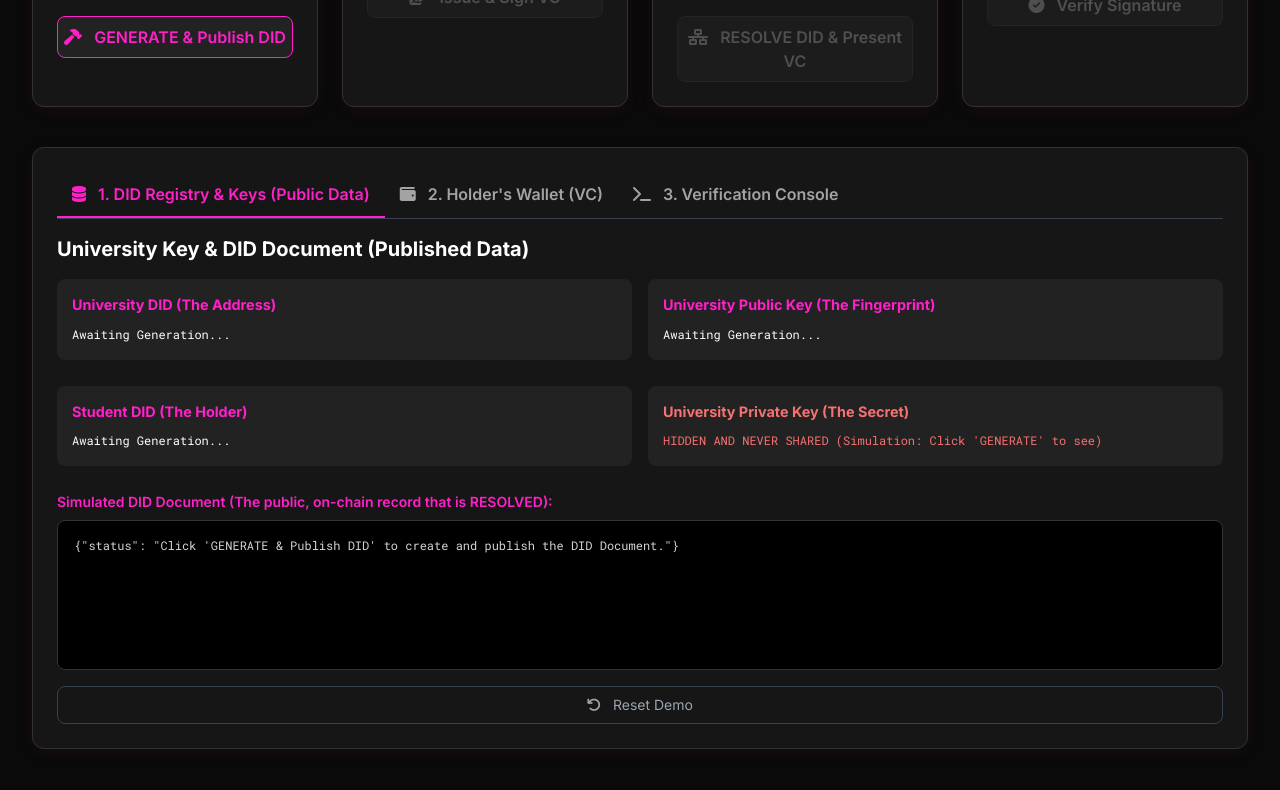
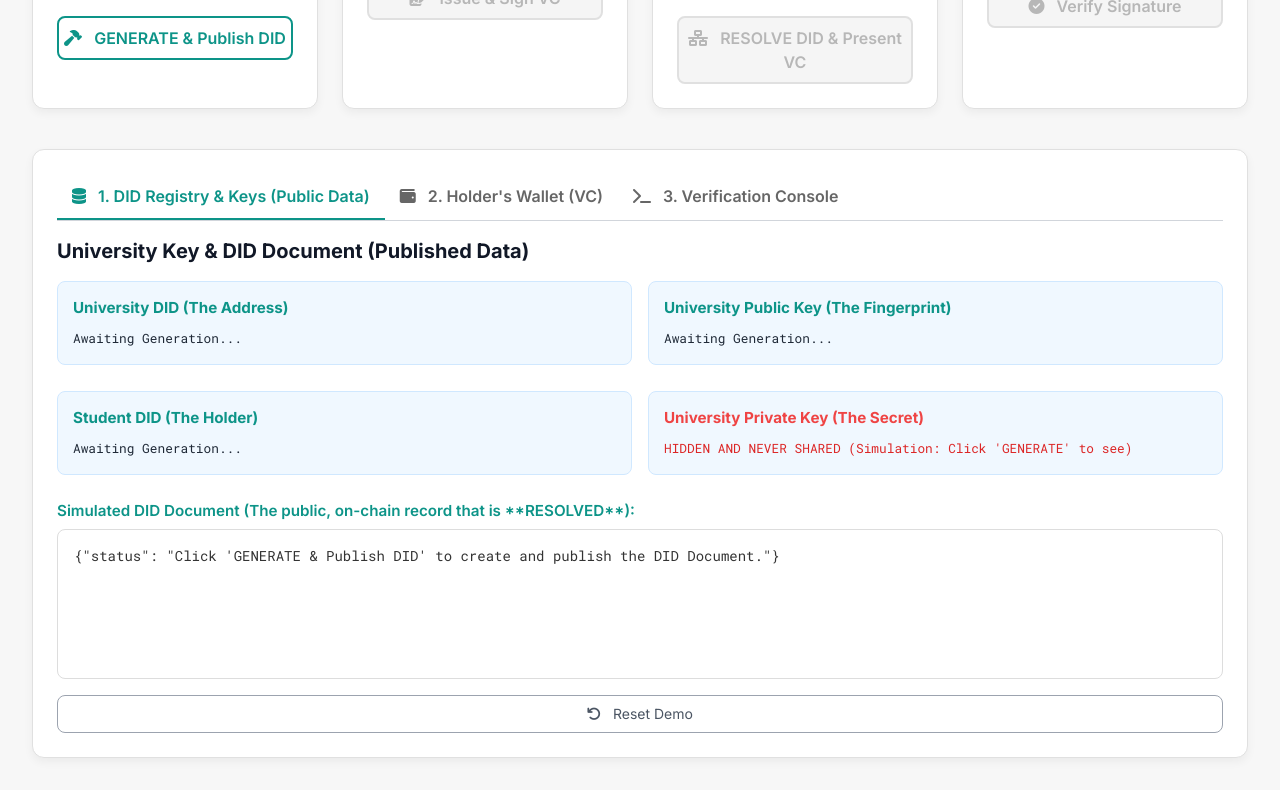
Before and after one commit to RaghadAlhulwah/Decentralised-Identification-DID-demo, a plain HTML site: page DIDdemo.html in a window 1280 px wide. Shown: the part 321-1111 px from the top of the page. Drawn offline with nearby package versions, Linux system fonts and the light colour scheme.

Commit message:
Enhance readability and update theme styles
Updated the styling and text for improved readability and light theme support.

```diff
--- a/DIDdemo.html
+++ b/DIDdemo.html
@@ -3,72 +3,164 @@
 <head>
     <meta charset="UTF-8">
     <meta name="viewport" content="width=device-width, initial-scale=1.0">
-    <title>DID & VC Trust Flow - Enhanced for Clarity and Readability</title>
+    <title>DID & VC Trust Flow - Enhanced Readability (Light Theme)</title>
     <script src="https://cdn.tailwindcss.com"></script>
     <link rel="preconnect" href="https://fonts.googleapis.com">
     <link rel="preconnect" href="https://fonts.gstatic.com" crossorigin>
-    <link href="https://fonts.googleapis.com/css2?family=Inter:wght@400;600;700&family=Roboto+Mono:wght=400;700&display=swap" rel="stylesheet">
+    <link href="https://fonts.googleapis.com/css2?family=Inter:wght@400;600;700&family=Roboto+Mono:wght@400;700&display=swap" rel="stylesheet">
     <link rel="stylesheet" href="https://cdnjs.cloudflare.com/ajax/libs/font-awesome/6.5.1/css/all.min.css">
     <style>
-        /* Styles remain similar for visual appeal and function */
-        body { font-family: 'Inter', sans-serif; background-color: #0a0a0a; color: #d4d4d4; }
-        .accent-color { color: #ff20c9; }
-        .card { background-color: #161616; border: 1px solid #333; box-shadow: 0 4px 15px rgba(255, 32, 201, 0.05); }
-        .button-style { transition: all 0.15s ease-in-out; background-color: #222; border: 1px solid #ff20c9; color: #ff20c9; }
-        .button-style:hover:not(:disabled) { background-color: #ff20c9; color: #161616; box-shadow: 0 0 20px rgba(255, 32, 201, 0.5); transform: translateY(-2px); }
-        .button-style:disabled { opacity: 0.5; cursor: not-allowed; background-color: #222; border-color: #333; color: #888; }
-        .console-log { min-height: 150px; max-height: 300px; overflow-y: scroll; background-color: #000; border: 1px solid #333; font-family: 'Roboto Mono', monospace; font-size: 0.8rem; }
-        .status-success { color: #34d399; }
-        .status-error { color: #f87171; }
-        .status-highlight { color: #ffeb3b; }
-        .step-completed { background-color: rgba(255, 32, 201, 0.1); border-left: 4px solid #ff20c9; }
-        .jwt-header { color: #06b6d4; } /* Cyan */
-        .jwt-payload { color: #facc15; } /* Yellow */
-        .jwt-signature { color: #ef4444; } /* Red */
-        .tab-button.active { color: #ff20c9; border-bottom-color: #ff20c9; }
-        .tab-button { padding: 10px 15px; cursor: pointer; border-bottom: 2px solid transparent; font-weight: 600; color: #a3a3a3; transition: color 0.2s, border-color 0.2s; }
-        .key-box { background-color: #222; padding: 15px; border-radius: 8px; margin-bottom: 10px; }
-        .key-label { font-size: 0.9rem; font-weight: 700; margin-bottom: 5px; }
-        .key-value { font-family: 'Roboto Mono', monospace; font-size: 0.75rem; color: #d4d4d4; word-break: break-all; }
-        .private-key-warning { color: #f87171; font-weight: 700; }
+        /* ================================================= */
+        /* === 1. GENERAL LAYOUT & FONT SIZES (Enhanced) === */
+        /* ================================================= */
+        body {
+            font-family: 'Inter', sans-serif;
+            background-color: #f7f7f7; /* Light Background */
+            color: #1a1a1a; /* Dark Text */
+            line-height: 1.6;
+        }
+        .container {
+            min-height: 100vh;
+        }
+        .accent-color {
+            color: #0d9488; /* Teal/Cyan accent for high visibility */
+        }
+        .card {
+            background-color: #ffffff; /* White Card Background */
+            border: 1px solid #e0e0e0; /* Light Border */
+            box-shadow: 0 4px 10px rgba(0, 0, 0, 0.05);
+        }
+
+        /* Typography adjustments */
+        h1 { font-size: 3rem; color: #1a1a1a; } /* Main title is larger */
+        h2 { font-size: 1.6rem; font-weight: 700; } /* Step titles are clear */
+        p.text-sm { font-size: 0.95rem; } /* Description text is slightly larger */
+
+        /* ================================================= */
+        /* === 2. BUTTONS & INTERACTIVE ELEMENTS (Accent) === */
+        /* ================================================= */
+        .button-style {
+            transition: all 0.15s ease-in-out;
+            background-color: #fff;
+            border: 2px solid #0d9488; /* Teal border */
+            color: #0d9488;
+            font-weight: 600;
+        }
+        .button-style:hover:not(:disabled) {
+            background-color: #0d9488;
+            color: #fff;
+            box-shadow: 0 0 15px rgba(13, 148, 136, 0.4);
+            transform: translateY(-1px);
+        }
+        .button-style:disabled {
+            opacity: 0.6;
+            cursor: not-allowed;
+            background-color: #f0f0f0;
+            border-color: #ccc;
+            color: #888;
+        }
+        .step-completed {
+            background-color: rgba(13, 148, 136, 0.1); /* Light teal background */
+            border-left: 5px solid #0d9488;
+        }
+
+        /* ================================================= */
+        /* === 3. CONSOLE & CODE DISPLAY (High Contrast) === */
+        /* ================================================= */
+        .console-log {
+            min-height: 150px;
+            max-height: 300px;
+            overflow-y: scroll;
+            background-color: #fff; /* White console background */
+            border: 1px solid #ddd;
+            font-family: 'Roboto Mono', monospace;
+            font-size: 0.9rem; /* Increased console font size */
+            color: #333; /* Darker console text */
+        }
+        .status-success { color: #10b981; } /* Emerald Green */
+        .status-error { color: #ef4444; } /* Red */
+        .status-highlight { color: #f59e0b; } /* Amber Yellow */
+
+        /* Key Display Boxes */
+        .key-box {
+            background-color: #f0f8ff; /* Very light blue/cyan for key boxes */
+            padding: 15px;
+            border-radius: 8px;
+            border: 1px solid #d0e8ff;
+            margin-bottom: 10px;
+        }
+        .key-label {
+            font-size: 0.95rem;
+            font-weight: 700;
+            margin-bottom: 5px;
+        }
+        .key-value {
+            font-family: 'Roboto Mono', monospace;
+            font-size: 0.8rem; /* Slightly increased key value size */
+            color: #333;
+            word-break: break-all;
+        }
+        .private-key-warning {
+            color: #ef4444;
+            font-weight: 700;
+        }
+
+        /* JWT Highlighting */
+        .jwt-header { color: #0891b2; } /* Cyan */
+        .jwt-payload { color: #d97706; } /* Orange */
+        .jwt-signature { color: #dc2626; } /* Strong Red */
+
+        /* Tabs Styling */
+        .tab-button {
+            padding: 10px 15px;
+            cursor: pointer;
+            border-bottom: 2px solid transparent;
+            font-weight: 600;
+            color: #666;
+            transition: color 0.2s, border-color 0.2s;
+        }
+        .tab-button.active {
+            color: #0d9488;
+            border-bottom-color: #0d9488;
+        }
     </style>
 </head>
 <body class="p-8">
 
     <div class="container mx-auto max-w-7xl">
         <header class="text-center mb-10">
-            <h1 class="text-5xl font-extrabold text-white">
+            <h1 class="text-5xl font-extrabold text-gray-900">
                 Enhanced DID & VC Trust Flow 🎓
             </h1>
-            <p class="text-xl mt-2 text-gray-400">Deep dive into DID Generate, Publish, Resolve, and VC Verification.</p>
+            <p class="text-xl mt-2 text-gray-600">Deep dive into DID Generate, Publish, Resolve, and VC Verification.</p>
         </header>
 
 
         <div class="grid grid-cols-1 md:grid-cols-4 gap-6 mb-10">
             <div id="step-1" class="card p-6 rounded-xl transition-all">
                 <h2 class="text-2xl font-bold accent-color mb-4">1. DID GENERATE & Publish</h2>
-                <p class="mb-4 text-sm text-gray-400">The University creates keys and publishes its DID Document to the Registry.</p>
+                <p class="mb-4 text-sm text-gray-600">The University creates keys and publishes its DID Document to the Registry.</p>
                 <button id="btn-create-dids" onclick="handleGenerateDidAndPublish()" class="button-style w-full py-2 rounded-lg font-semibold">
                     <i class="fas fa-hammer mr-2"></i> GENERATE & Publish DID
                 </button>
             </div>
             <div id="step-2" class="card p-6 rounded-xl transition-all">
                 <h2 class="2xl font-bold accent-color mb-4">2. VC Issue & Sign</h2>
-                <p class="mb-4 text-sm text-gray-400">The University signs the data using its Private Key to create a VC (Digital Diploma).</p>
+                <p class="mb-4 text-sm text-gray-600">The University signs the data using its Private Key to create a VC (Digital Diploma).</p>
                 <button id="btn-issue-vc" onclick="handleIssueAndSignVC()" class="button-style w-full py-2 rounded-lg font-semibold" disabled>
                     <i class="fas fa-file-signature mr-2"></i> Issue & Sign VC
                 </button>
             </div>
             <div id="step-3" class="card p-6 rounded-xl transition-all">
                 <h2 class="text-2xl font-bold accent-color mb-4">3. VC Present & DID RESOLVE</h2>
-                <p class="mb-4 text-sm text-gray-400">The Student shares the VC. The Verifier (Job Site) starts DID Resolution.</p>
+                <p class="mb-4 text-sm text-gray-600">The Student shares the VC. The Verifier (Job Site) starts DID Resolution.</p>
                 <button id="btn-resolve-did" onclick="handleResolveDidAndPresentVC()" class="button-style w-full py-2 rounded-lg font-semibold" disabled>
                     <i class="fas fa-network-wired mr-2"></i> RESOLVE DID & Present VC
                 </button>
             </div>
             <div id="step-4" class="card p-6 rounded-xl transition-all">
                 <h2 class="text-2xl font-bold accent-color mb-4">4. VC Verify</h2>
-                <p class="mb-4 text-sm text-gray-400">The Verifier checks the VC Signature against the Public Key from the DID Document.</p>
+                <p class="mb-4 text-sm text-gray-600">The Verifier checks the VC Signature against the Public Key from the DID Document.</p>
                 <button id="btn-verify-vc" onclick="handleVerifyVC()" class="button-style w-full py-2 rounded-lg font-semibold" disabled>
                     <i class="fas fa-check-circle mr-2"></i> Verify Signature
                 </button>
@@ -76,7 +168,7 @@
         </div>
 
         <div class="card p-6 rounded-xl">
-            <div class="flex border-b border-gray-700">
+            <div class="flex border-b border-gray-300">
                 <div id="tab-btn-registry" class="tab-button active" onclick="showTab('registry')">
                     <i class="fas fa-database mr-2"></i> 1. DID Registry & Keys (Public Data)
                 </div>
@@ -89,51 +181,51 @@
             </div>
 
             <div id="tab-registry" class="tab-content block">
-                <h3 class="text-xl font-bold text-white mt-4 mb-4">University Key & DID Document (Published Data)</h3>
+                <h3 class="text-xl font-bold text-gray-900 mt-4 mb-4">University Key & DID Document (Published Data)</h3>
 
                 <div id="key-generation-container" class="grid grid-cols-2 gap-4 mb-4">
                     <div class="key-box">
                         <p class="key-label accent-color">University DID (The Address)</p>
-                        <code id="issuer-did" class="key-value text-white">Awaiting Generation...</code>
+                        <code id="issuer-did" class="key-value text-gray-800">Awaiting Generation...</code>
                     </div>
                     <div class="key-box">
                         <p class="key-label accent-color">University Public Key (The Fingerprint)</p>
-                        <code id="issuer-public-key" class="key-value text-white">Awaiting Generation...</code>
+                        <code id="issuer-public-key" class="key-value text-gray-800">Awaiting Generation...</code>
                     </div>
                     <div class="key-box">
                         <p class="key-label accent-color">Student DID (The Holder)</p>
-                        <code id="holder-did" class="key-value text-white">Awaiting Generation...</code>
+                        <code id="holder-did" class="key-value text-gray-800">Awaiting Generation...</code>
                     </div>
                     <div class="key-box">
                         <p class="key-label accent-color private-key-warning">University Private Key (The Secret)</p>
-                        <code id="issuer-private-key" class="key-value text-red-400">HIDDEN AND NEVER SHARED (Simulation: Click 'GENERATE' to see)</code>
+                        <code id="issuer-private-key" class="key-value text-red-600">HIDDEN AND NEVER SHARED (Simulation: Click 'GENERATE' to see)</code>
                     </div>
                 </div>
 
-                <p class="text-sm font-semibold accent-color mb-2">Simulated DID Document (The public, on-chain record that is RESOLVED):</p>
-                <pre id="issuer-did-doc" class="console-log p-4 rounded-lg text-xs">
+                <p class="text-sm font-semibold accent-color mb-2">Simulated DID Document (The public, on-chain record that is **RESOLVED**):</p>
+                <pre id="issuer-did-doc" class="console-log p-4 rounded-lg text-sm">
 {
     "status": "Click 'GENERATE & Publish DID' to create and publish the DID Document."
 }</pre>
             </div>
 
             <div id="tab-wallet" class="tab-content hidden">
-                <h3 class="text-xl font-bold text-white mt-4 mb-4">Holder's Wallet: Verifiable Credential</h3>
+                <h3 class="text-xl font-bold text-gray-900 mt-4 mb-4">Holder's Wallet: Verifiable Credential</h3>
                 <p class="text-sm font-semibold accent-color mb-2">VC (Digital Diploma) - Stored in JWT format:</p>
-                <div id="holder-vc-display" class="text-xs break-all text-gray-300 font-mono card p-4">Awaiting Credential Issuance...</div>
+                <div id="holder-vc-display" class="text-sm break-all text-gray-700 font-mono card p-4 border border-gray-300">Awaiting Credential Issuance...</div>
 
                 <p class="text-sm font-semibold accent-color mt-6 mb-2">VC Payload (The Data Inside):</p>
-                <pre id="vc-payload-display" class="console-log p-4 rounded-lg text-xs">Awaiting Payload...</pre>
+                <pre id="vc-payload-display" class="console-log p-4 rounded-lg text-sm">Awaiting Payload...</pre>
             </div>
 
             <div id="tab-console" class="tab-content hidden">
-                <h3 class="text-xl font-bold text-white mt-4 mb-4">Verification Console (<span class="text-gray-400">Job Site View</span>)</h3>
+                <h3 class="text-xl font-bold text-gray-900 mt-4 mb-4">Verification Console (<span class="text-gray-500">Job Site View</span>)</h3>
                 <div id="console" class="console-log p-4 rounded-lg text-sm">
                     <p class="text-gray-500">Welcome to the Demo. Click "GENERATE & Publish DID" to start the flow.</p>
                 </div>
             </div>
 
-            <button onclick="resetDemo()" class="w-full mt-4 py-2 rounded-lg text-sm text-gray-400 border border-gray-700 hover:bg-gray-700 transition">
+            <button onclick="resetDemo()" class="w-full mt-4 py-2 rounded-lg text-sm text-gray-600 border border-gray-400 hover:bg-gray-100 transition">
                 <i class="fas fa-undo mr-2"></i> Reset Demo
             </button>
         </div>
@@ -145,31 +237,37 @@
         //           I. DATA & STATE MANAGEMENT
         // ===============================================
 
+        // تجميع كل المتغيرات في كائن واحد (state) لسهولة الإدارة
         let state = {
             issuerDID: null,
             holderDID: null,
             issuerPublicKey: null,
             issuerPrivateKey: null,
             holderVC: null, // JWT string
-            resolvedPublicKey: null,
+            resolvedPublicKey: null, // المفتاح العام الذي يحصل عليه المدقق عبر Resolution
         };
 
         // ===============================================
         //          II. CRYPTOGRAPHIC UTILITIES
         // ===============================================
 
-
+        // دالة مساعدة لإنشاء معرفات عشوائية قصيرة (محاكاة DID)
         const generateSimpleId = (prefix) => `${prefix}:example:${Math.random().toString(36).substring(2, 12)}...`;
 
-
+        // دالة مساعدة لإنشاء مفتاح عشوائي طويل (محاكاة Key)
         const generateSimpleKey = () => Math.random().toString(36).substring(2, 15) + Math.random().toString(36).substring(2, 15) + '...';
 
-
+        // Base64Url Encode (تشفير آمن للعناوين)
         const base64UrlEncode = (str) => {
             return btoa(str).replace(/\+/g, '-').replace(/\//g, '_').replace(/=/g, '');
         };
 
-
+        /**
+         * محاكاة توقيع الشهادة (VC) باستخدام مفتاح المُصدر الخاص.
+         * تم تعديل حمولة البيانات هنا لتعكس طلب المستخدم (بنت IT لم تتخرج).
+         * @param {string} privateKey - المفتاح الخاص للجامعة.
+         * @returns {{jwt: string, payload: object}} الـ VC الموقعة وحمولة البيانات.
+         */
         const signCredential = (privateKey) => {
             const header = { alg: 'ES256K', typ: 'jwt', kid: `${state.issuerDID}#keys-1` };
             const payload = {
@@ -178,22 +276,22 @@
                 nbf: Math.floor(Date.now() / 1000),
                 vc: {
                     '@context': ['https://www.w3.org/2018/credentials/v1'],
-                    type: ['VerifiableCredential', 'StudentStatus'],
+                    type: ['VerifiableCredential', 'StudentStatus'], // تم تغيير النوع ليناسب حالة عدم التخرج
                     credentialSubject: {
                         id: state.holderDID,
                         name: 'Sarah M.', // اسم مفترض للطالبة
-                        major: 'B.S. Information Technology',
+                        major: 'B.S. Information Technology', // تخصص تكنولوجيا المعلومات
                         status: 'Enrolled - Year 3', // لم تتخرج بعد
                         university: 'Decentralized Tech University'
                     }
                 }
             };
 
-
+            // 1. تشفير Header و Payload
             const headerBase64 = base64UrlEncode(JSON.stringify(header));
             const payloadBase64 = base64UrlEncode(JSON.stringify(payload));
 
-
+            // 2. حساب التوقيع (Signature) باستخدام المفتاح الخاص (Private Key)
             const signatureSeed = headerBase64 + payloadBase64 + privateKey;
             const signature = 'CRYPTO_SIG_' + base64UrlEncode(signatureSeed).substring(0, 15);
 
@@ -203,7 +301,11 @@
             };
         };
 
-
+        /**
+         * محاكاة التحقق من صحة الشهادة (VC) باستخدام المفتاح العام المُحلول.
+         * @param {string} vc - الـ VC الموقعة (JWT).
+         * @param {string} publicKey - المفتاح العام المُحلول (Resolved Public Key).
+         */
         const verifyCredential = (vc, publicKey) => {
             try {
                 const parts = vc.split('.');
@@ -247,11 +349,11 @@
         const log = (message, status = 'info') => {
             showTab('console');
             const consoleEl = document.getElementById('console');
-            let statusClass = 'text-gray-400';
-            if (status === 'success') statusClass = 'status-success';
-            if (status === 'error') statusClass = 'status-error';
-            if (status === 'accent') statusClass = 'accent-color';
-            if (status === 'highlight') statusClass = 'status-highlight';
+            let statusClass = 'text-gray-600';
+            if (status === 'success') statusClass = 'status-success font-semibold';
+            if (status === 'error') statusClass = 'status-error font-semibold';
+            if (status === 'accent') statusClass = 'accent-color font-semibold';
+            if (status === 'highlight') statusClass = 'status-highlight font-semibold';
 
             const p = document.createElement('p');
             p.className = statusClass + ' mb-1 leading-tight';
@@ -378,7 +480,9 @@
             showTab('wallet');
         }
 
-
+        /**
+         * خطوة 3: تقديم الـ VC وبدء عملية حل الـ DID (Resolution).
+         */
         function handleResolveDidAndPresentVC() {
             if (!state.holderVC) {
                 log('Error: Wallet is empty. Please issue a VC first.', 'error');
@@ -394,7 +498,7 @@
             log(`ACTION: Verifier extracts Issuer DID (${state.issuerDID}) from the VC payload.`, 'info');
             log(`ACTION: Verifier begins DID RESOLUTION (querying the Registry) to find the public key...`, 'highlight');
 
-
+            // محاكاة حل الـ DID (Fetching the DID Document)
             const resolvedDIDDocument = JSON.parse(document.getElementById('issuer-did-doc').textContent);
             state.resolvedPublicKey = resolvedDIDDocument.verificationMethod[0].publicKeyBase58;
 
@@ -406,7 +510,9 @@
             showTab('console');
         }
 
-
+        /**
+         * خطوة 4: التحقق من التوقيع باستخدام المفتاح العام المُحلول.
+         */
         function handleVerifyVC() {
             if (!state.holderVC || !state.resolvedPublicKey) {
                 log('Error: Verification failed. VC not presented or DID not resolved.', 'error');
@@ -439,7 +545,7 @@
         // ===============================================
 
         function resetDemo() {
-
+            // إعادة ضبط كائن الحالة
             state = {
                 issuerDID: null,
                 holderDID: null,
```
